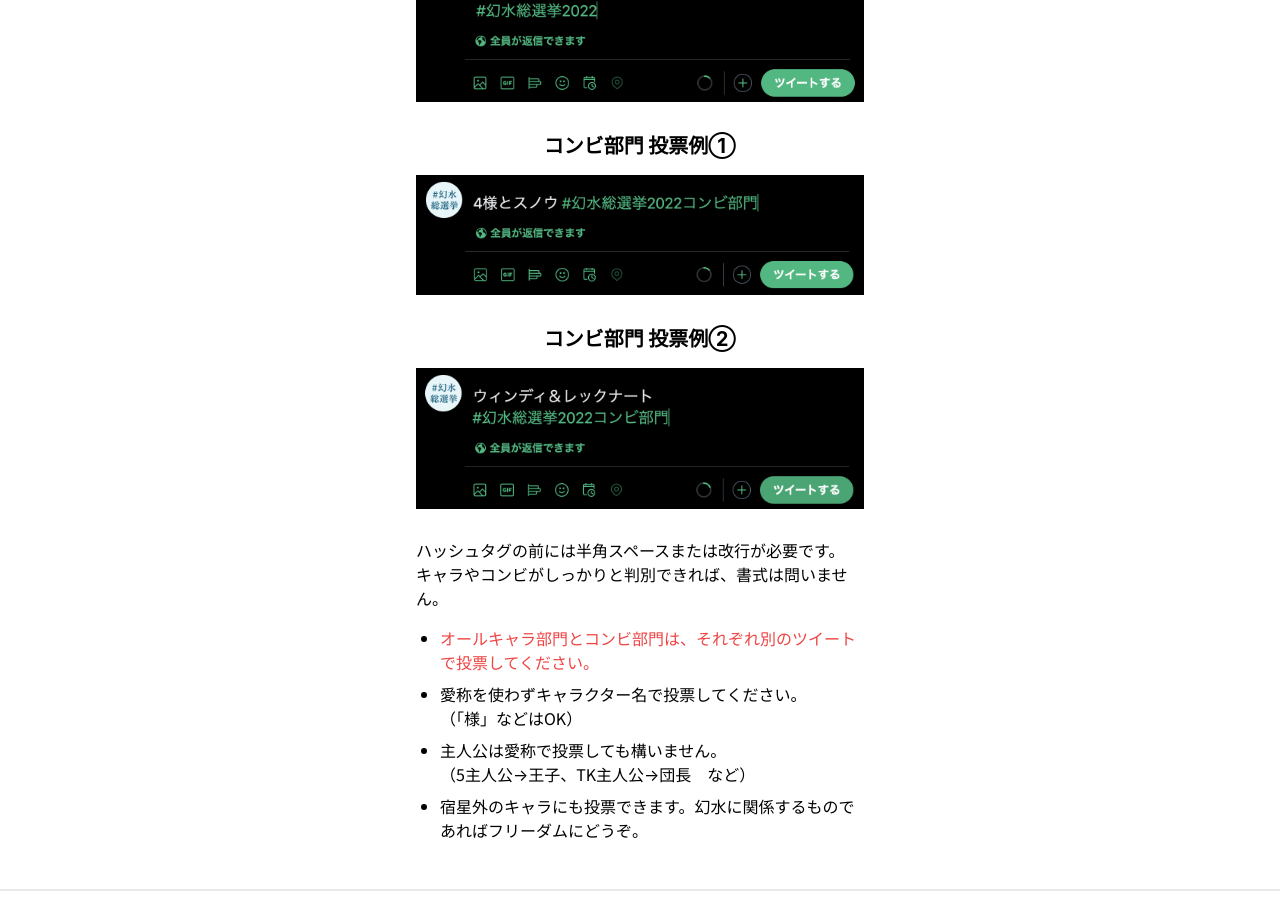
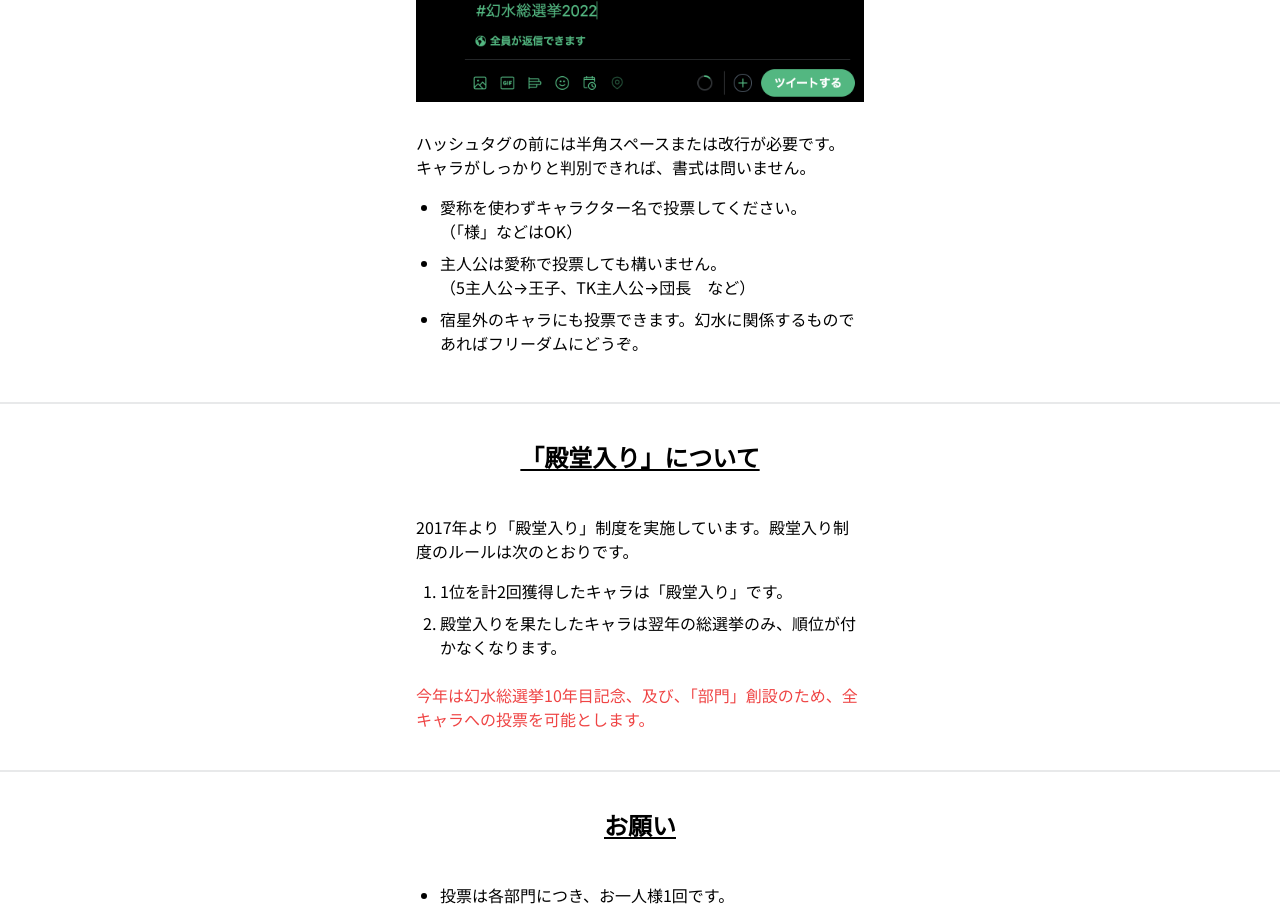
Before and after one commit to true-runes/suikoden-election-2022-frontend, a Next.js app: page / in a window 1280 px wide. Shown: the part 3560-4478 px from the top of the page. Built offline with nearby package versions, Linux system fonts and the light colour scheme; no server answers; a web font is replaced by a local one.

Commit message:
feat: 🎸 「投票例」から関連記述を削除

```diff
--- a/components/VoteExamples.tsx
+++ b/components/VoteExamples.tsx
@@ -38,38 +38,13 @@ const VoteExamples: NextPage = () => {
               />
             </div>
 
-            <div className="text-base text-center pb-6">
-              <h2 className="text-xl font-bold pb-4">コンビ部門 投票例①</h2>
-              <Image
-                src="/vote_example_combination_01.png"
-                alt="コンビ部門 投票例 01"
-                width={1182}
-                height={318}
-              />
-            </div>
-
-            <div className="text-base text-center pb-6">
-              <h2 className="text-xl font-bold pb-4">コンビ部門 投票例②</h2>
-              <Image
-                src="/vote_example_combination_02.png"
-                alt="コンビ部門 投票例 02"
-                width={1180}
-                height={370}
-              />
-            </div>
-
             <div className="text-base text-left pb-0">
               <div className="text-base text-left pb-4">
                 ハッシュタグの前には半角スペースまたは改行が必要です。
                 <br />
-                キャラやコンビがしっかりと判別できれば、書式は問いません。
+                キャラがしっかりと判別できれば、書式は問いません。
               </div>
               <ul className="list-disc pl-6 pr-2">
-                <li className="pb-2">
-                  <span className="text-red-500">
-                    オールキャラ部門とコンビ部門は、それぞれ別のツイートで投票してください。
-                  </span>
-                </li>
                 <li className="pb-2">
                   愛称を使わずキャラクター名で投票してください。
                   <br />
```
